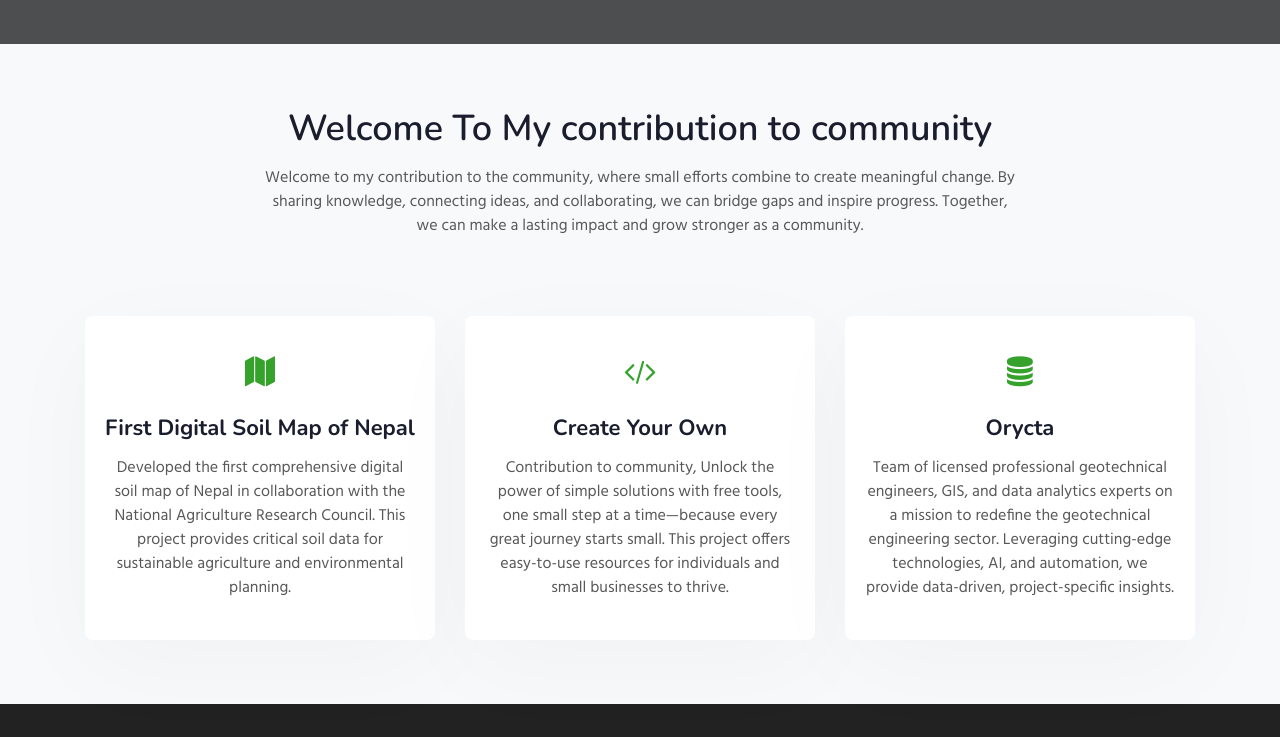
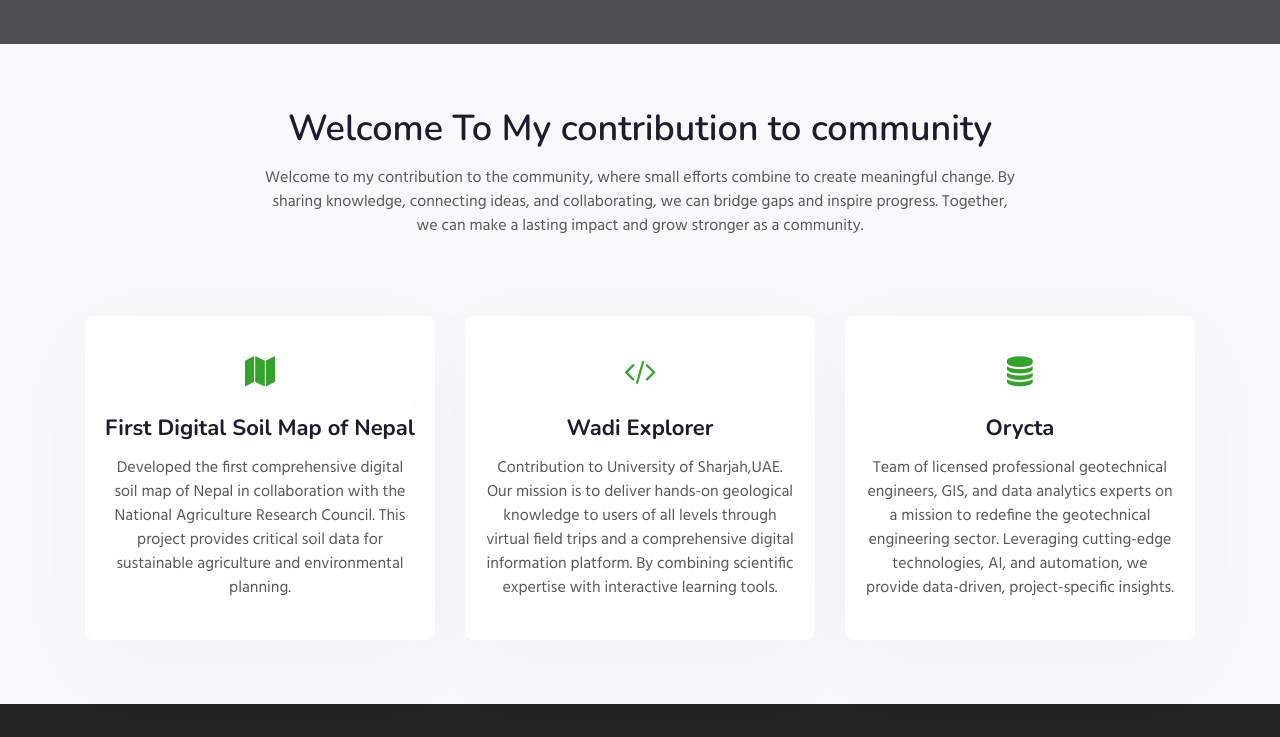
Before and after one commit to bikesbade/bikesbade.github.io, a plain HTML site: page index.html in a window 1280 px wide. Shown: the part 2412-3149 px from the top of the page. Drawn offline with nearby package versions, Linux system fonts and the light colour scheme.

Commit message:
Update index.html

```diff
--- a/index.html
+++ b/index.html
@@ -117,7 +117,7 @@ Author URL: http://w3layouts.com
                     <div class="float-rt feature-gd col-lg-4 col-md-6 mt-5">
                         <div class="icon"> <span class="fa fa-map-marker" aria-hidden="true"></span></div>
                         <div class="icon-info">
-                            <h5><a href="#">Arc GIS Developer</a></h5>
+                            <h5><a href="#">ArcGIS Developer</a></h5>
                             <p>Certified ArcGIS developer with experience in ArcGIS and Arc Pro. Currently working as a Product Engineer on the ESRI Satellite Imagery Team.</p>
                         </div>
                     </div>
@@ -228,9 +228,9 @@ Author URL: http://w3layouts.com
                         <div class="icon">
                             <span class="fa fa-code"></span>
                         </div>
-                        <h4><a href="https://create-your-own.github.io/" target="_blank">Create Your Own</a></h4>
+                        <h4><a href="https://wadiexplore.com/" target="_blank">Wadi Explorer</a></h4>
                         <p>
-                            Contribution to community, Unlock the power of simple solutions with free tools, one small step at a time—because every great journey starts small. This project offers easy-to-use resources for individuals and small businesses to thrive.
+                            Contribution to University of Sharjah,UAE. Our mission is to deliver hands-on geological knowledge to users of all levels through virtual field trips and a comprehensive digital information platform. By combining scientific expertise with interactive learning tools.
                         </p>
                     </div>
                 </div>
```
